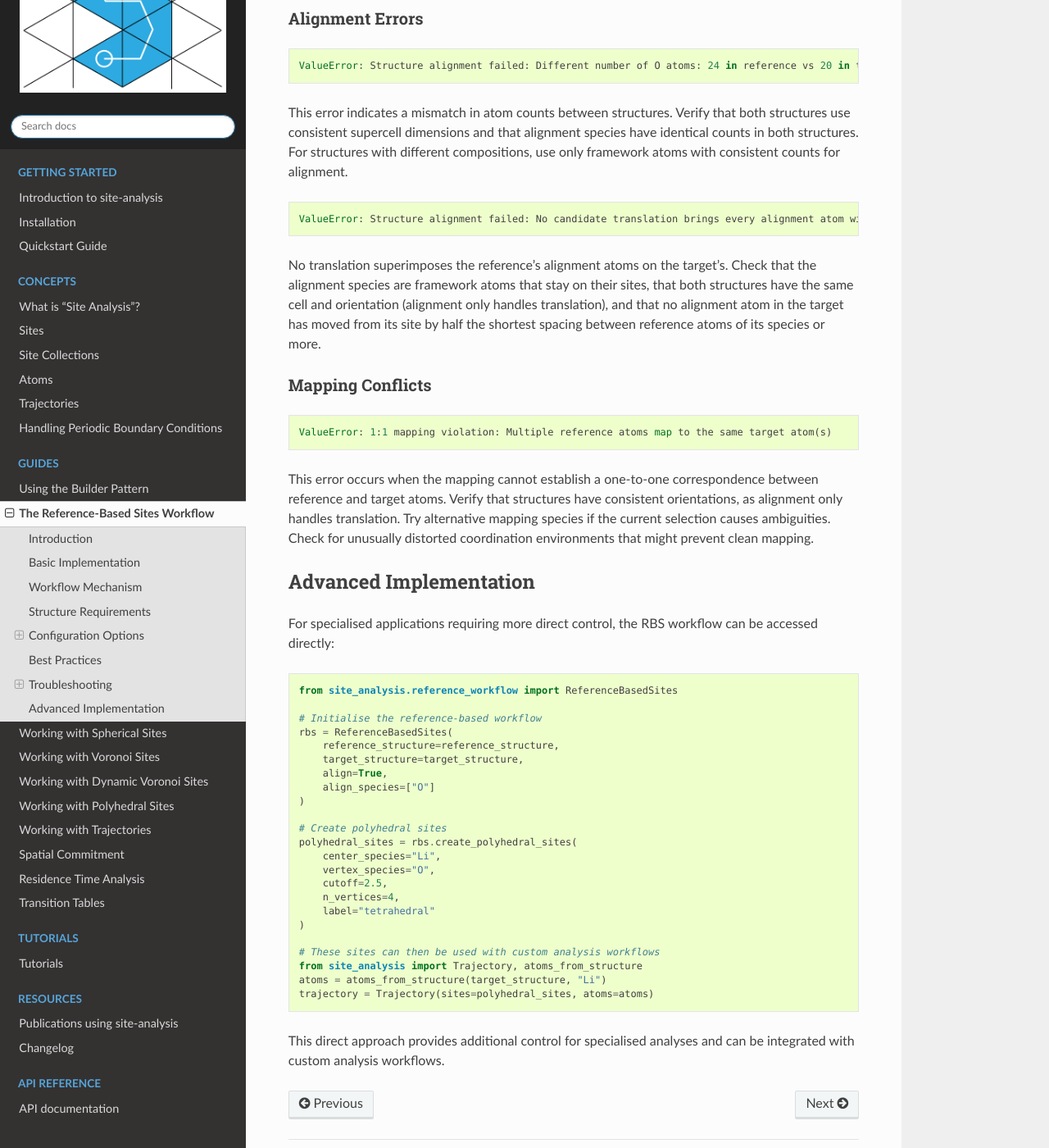
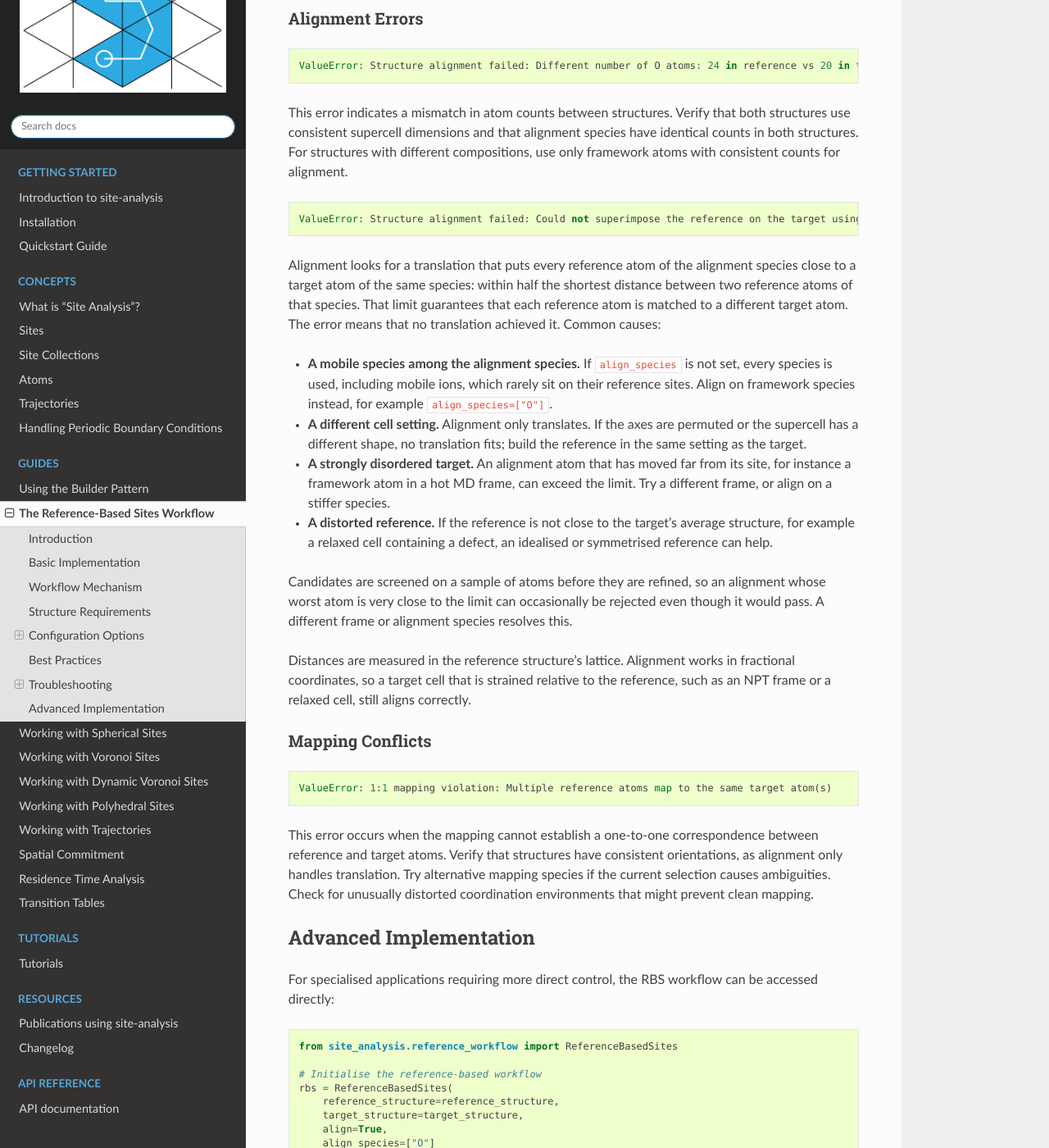
Before and after one commit to bjmorgan/site-analysis, a Sphinx documentation site: the page built from docs/source/guides/reference_workflow.md, in a window 1280 px wide and 1400 px high, scrolled down 5910 px. Shown: the whole window at 82% size. Built offline with Sphinx 7.4.7 and the Read the Docs theme 3.1.0, drawn with Linux system fonts in a browser that asks for light colours.

Commit message:
Simplify the alignment error and explain alignment failures in the guide
The error now says only that the reference could not be superimposed on the target using the named species, what to try, and where the reference workflow guide explains more; the guide's Alignment Errors section gives the rule, the common causes, the screen's marginal case and the reference lattice. Tests now check refinement against the least-squares answer, the metric values and wrapping into the unit cell, and the error hints. Missing species errors list the species present; the unused target lattice is removed; changelog entries and spellings corrected.

````diff
--- a/docs/source/guides/reference_workflow.md
+++ b/docs/source/guides/reference_workflow.md
@@ -221,10 +221,19 @@ ValueError: Structure alignment failed: Different number of O atoms: 24 in refer
 This error indicates a mismatch in atom counts between structures. Verify that both structures use consistent supercell dimensions and that alignment species have identical counts in both structures. For structures with different compositions, use only framework atoms with consistent counts for alignment.
 
 ```
-ValueError: Structure alignment failed: No candidate translation brings every alignment atom within half the shortest same-species spacing in the reference of a target atom (O: 1.31 A; 0 of 49152 candidates passed the screen). Align on species whose atoms stay on their sites.
+ValueError: Structure alignment failed: Could not superimpose the reference on the target using O. Align on framework species whose atoms stay near their sites, and check that both structures use the same cell and orientation. See "Alignment Errors" in the reference workflow guide.
 ```
 
-No translation superimposes the reference's alignment atoms on the target's. Check that the alignment species are framework atoms that stay on their sites, that both structures have the same cell and orientation (alignment only handles translation), and that no alignment atom in the target has moved from its site by half the shortest spacing between reference atoms of its species or more.
+Alignment looks for a translation that puts every reference atom of the alignment species close to a target atom of the same species: within half the shortest distance between two reference atoms of that species. That limit guarantees that each reference atom is matched to a different target atom. The error means that no translation achieved it. Common causes:
+
+- **A mobile species among the alignment species.** If `align_species` is not set, every species is used, including mobile ions, which rarely sit on their reference sites. Align on framework species instead, for example `align_species=["O"]`.
+- **A different cell setting.** Alignment only translates. If the axes are permuted or the supercell has a different shape, no translation fits; build the reference in the same setting as the target.
+- **A strongly disordered target.** An alignment atom that has moved far from its site, for instance a framework atom in a hot MD frame, can exceed the limit. Try a different frame, or align on a stiffer species.
+- **A distorted reference.** If the reference is not close to the target's average structure, for example a relaxed cell containing a defect, an idealised or symmetrised reference can help.
+
+Candidates are screened on a sample of atoms before they are refined, so an alignment whose worst atom is very close to the limit can occasionally be rejected even though it would pass. A different frame or alignment species resolves this.
+
+Distances are measured in the reference structure's lattice. Alignment works in fractional coordinates, so a target cell that is strained relative to the reference, such as an NPT frame or a relaxed cell, still aligns correctly.
 
 ### Mapping Conflicts
 
````
Also changed, not shown: CHANGELOG.md (+2 -2 lines), docs/source/guides/builders.md (+3 -3 lines), 5 other files.
